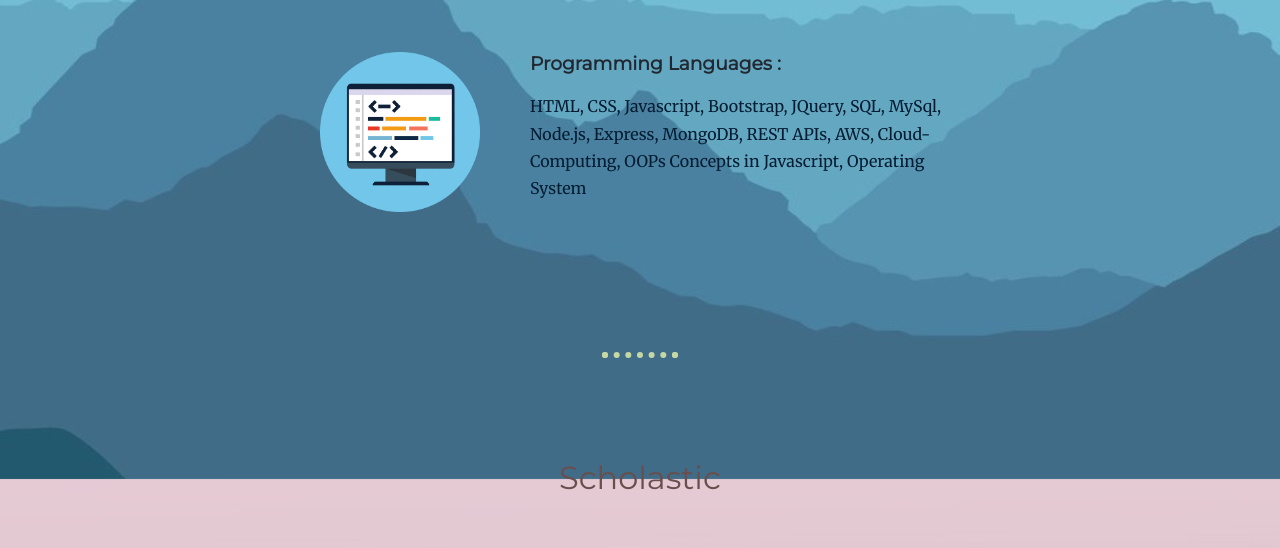
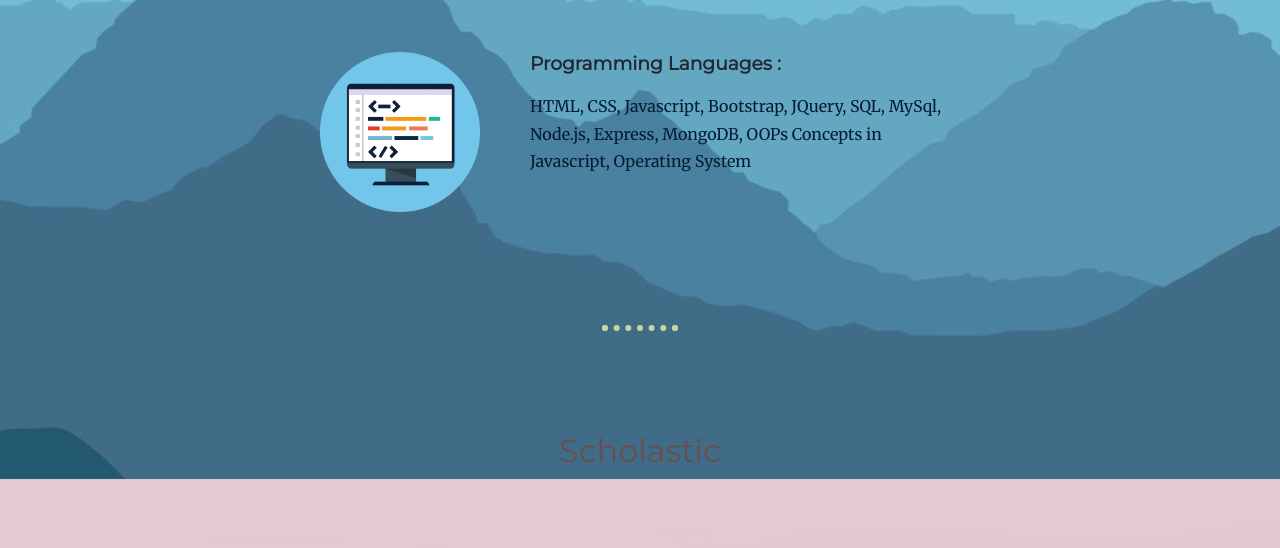
Before and after one commit to vaibhavkumar458/ResumeCV, a plain HTML site: page index.html in a window 1280 px wide. Shown: the part 1121-1669 px from the top of the page. Drawn offline with Linux system fonts and the light colour scheme.

Commit message:
Update index.html

```diff
--- a/index.html
+++ b/index.html
@@ -16,7 +16,6 @@
   </head>
   <body>
     <div class="top-container">
-      <!-- <img src="mountain1.jpg" alt="image-img" /> -->
       <h1>I'm Vaibhav.</h1>
       <h2>A Programmer</h2>
     </div>
@@ -31,6 +30,7 @@
         </p>
       </div>
       <hr />
+
       <div class="skills">
         <h2>My Skills.</h2>
         <div class="skill-row">
@@ -38,21 +38,12 @@
           <h3 class="lang">Programming Languages :</h3>
           <p class="paragraph">
             HTML, CSS, Javascript, Bootstrap, JQuery, SQL, MySql, Node.js,
-            Express, MongoDB, REST APIs, AWS, Cloud-Computing, OOPs Concepts in
+            Express, MongoDB, OOPs Concepts in
             Javascript, Operating System
           </p>
         </div>
-        <!-- <div class="skill-row">
-          <img class="" src="" alt="" />
-          <h3>Lorem Ipsum Dolor</h3>
-          <p>
-            Lorem ipsum dolor sit amet, mauris sed consectetuer. Etiam et eu,
-            bibendum interdum, lacus quis mauris. Curabitur wisi, quisque vel
-            eu, rutrum nam.
-          </p>
-        </div>
-      </div> -->
         <hr />
+
         <h2>Scholastic</h2>
         <div class="education">
           <img class="edu" src="images/edu-logo1.png" alt="image-img" />
@@ -65,6 +56,7 @@
         </div>
       </div>
       <hr />
+
       <div class="contact-me">
         <h2>Get In Touch</h2>
         <!-- <h3>Lorem ipsum dolor sit amet, non elit.</h3> -->
@@ -82,8 +74,7 @@
         href="https://www.linkedin.com/in/vaibhav-kumar-517a62233/"
         >LinkedIn</a
       >
-      <!-- <a class="footer-link" href="https://twitter.com/">Twitter</a> -->
-      <!-- <a class="footer-link" href="https://www.appbrewery.co/">Website</a> -->
+
       <p class="copyright">© Vaibhav Kumar Gautam.</p>
     </div>
   </body>
```
